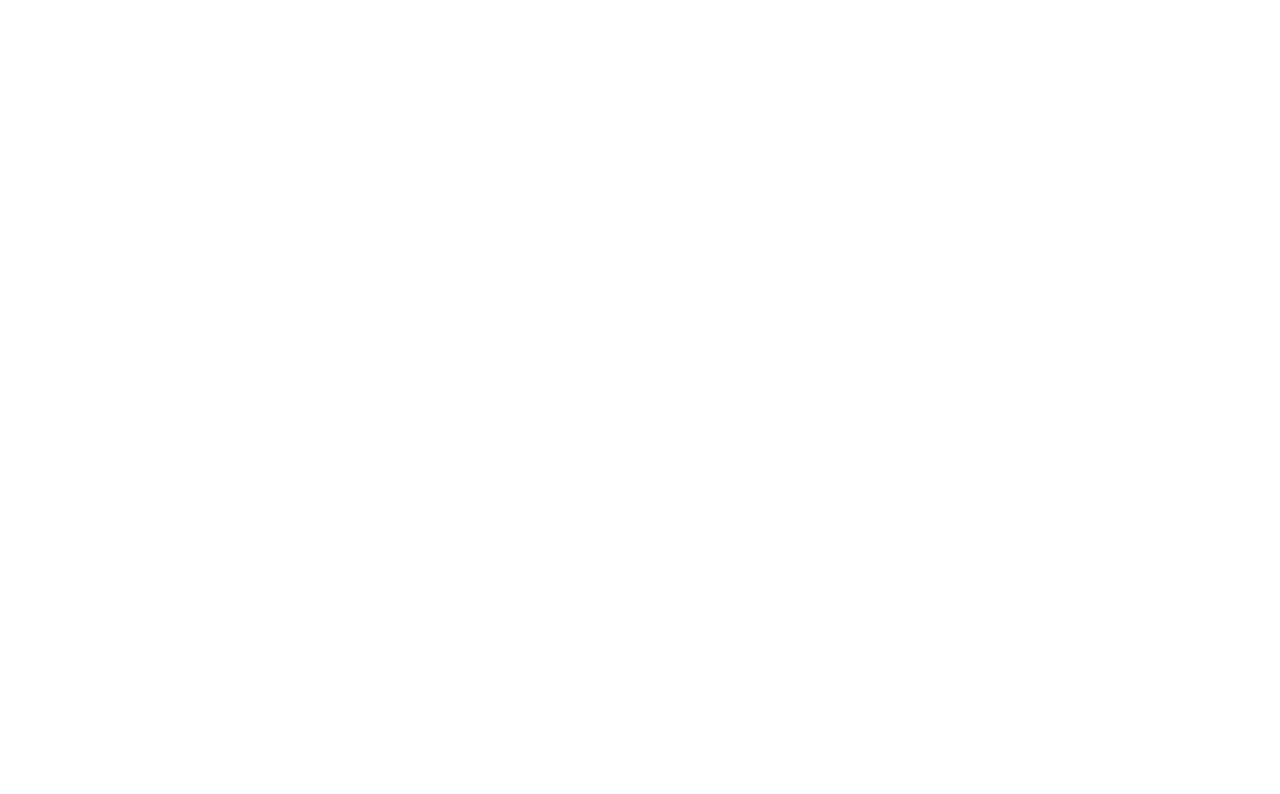
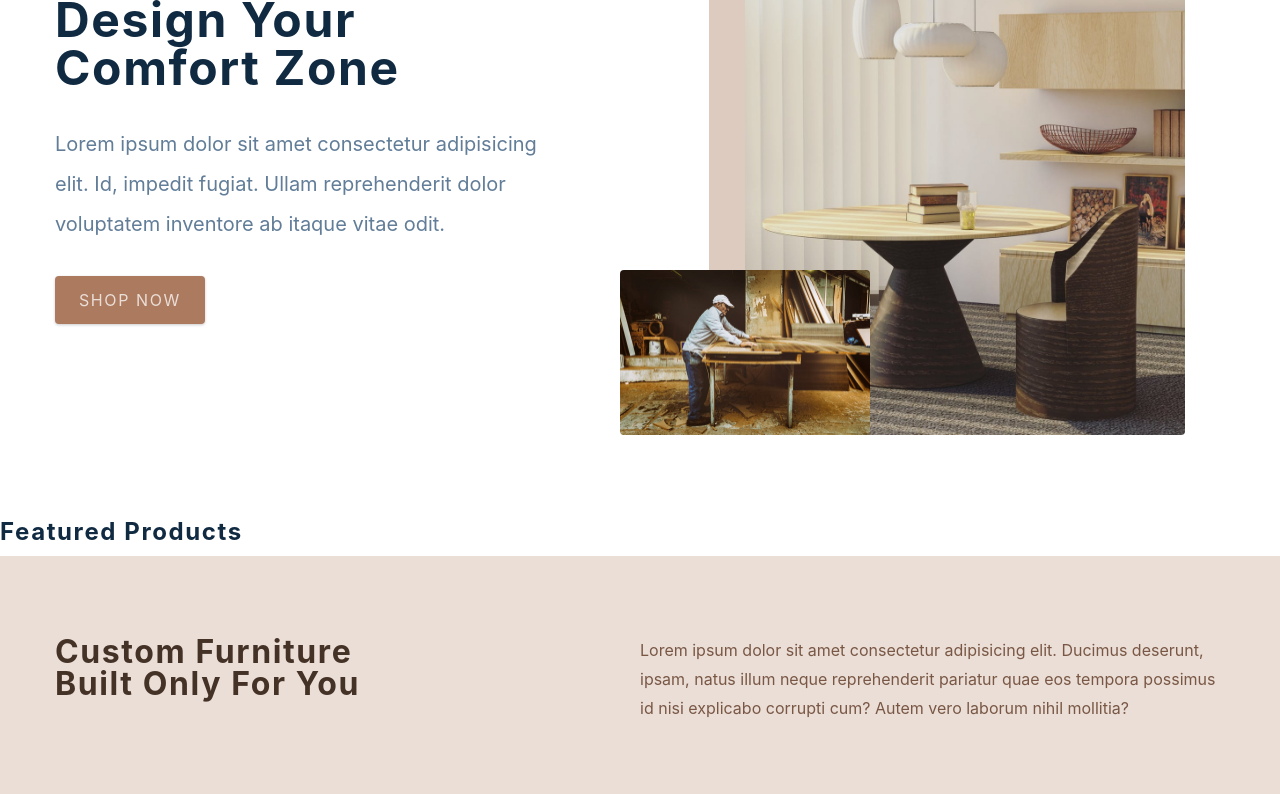
Before and after one commit to anand-nakat/Comfy-Sloth, a React (Create React App) app: page / in a window 1280 px wide. Shown: the part 280-1074 px from the top of the page. Before the commit the page ends 800 px from the top, so only its background shows below. Built offline with nearby package versions, Linux system fonts and the light colour scheme; the HTML template or start-up script is replaced by a standard one.

Commit message:
Home Page Setup

```diff
--- a/src/components/Contact.js
+++ b/src/components/Contact.js
@@ -1,9 +1,33 @@
-import React from 'react'
-import styled from 'styled-components'
+import React from "react";
+import styled from "styled-components";
 
 const Contact = () => {
-  return <h4>contact section</h4>
-}
+  return (
+    <Wrapper>
+      <div className="section-center">
+        <h3>Join our Newsletter and get 20% off</h3>
+        <div className="content">
+          <p>
+            Lorem ipsum dolor sit amet consectetur adipisicing elit. Molestiae,
+            temporibus. Laboriosam doloremque voluptate nihil accusantium error
+            mollitia dolores exercitationem dicta quas corrupti tempore fugit
+            deserunt odio laborum, voluptatibus non doloribus.
+          </p>
+          <form className="contact-form">
+            <input
+              type="email"
+              className="form-input"
+              placeholder="Enter Email"
+            />
+            <button type="submit" className="submit-btn">
+              Subscribe
+            </button>
+          </form>
+        </div>
+      </div>
+    </Wrapper>
+  );
+};
 const Wrapper = styled.section`
   padding: 5rem 0;
   h3 {
@@ -67,6 +91,6 @@
   @media (min-width: 1280px) {
     padding: 15rem 0;
   }
-`
+`;
 
-export default Contact
+export default Contact;
--- a/src/components/Hero.js
+++ b/src/components/Hero.js
@@ -1,12 +1,33 @@
-import React from 'react'
-import styled from 'styled-components'
-import { Link } from 'react-router-dom'
-import heroBcg from '../assets/hero-bcg.jpeg'
-import heroBcg2 from '../assets/hero-bcg-2.jpeg'
+import React from "react";
+import styled from "styled-components";
+import { Link } from "react-router-dom";
+import heroBcg from "../assets/hero-bcg.jpeg";
+import heroBcg2 from "../assets/hero-bcg-2.jpeg";
 
 const Hero = () => {
-  return <h4>hero</h4>
-}
+  return (
+    <Wrapper className="section-center">
+      <article className="content">
+        <h1>
+          Design your <br />
+          comfort zone
+        </h1>
+        <p>
+          Lorem ipsum dolor sit amet consectetur adipisicing elit. Id, impedit
+          fugiat. Ullam reprehenderit dolor voluptatem inventore ab itaque vitae
+          odit.
+        </p>
+        <Link to="/products" className="btn hero-btn">
+          shop now
+        </Link>
+      </article>
+      <article className="img-container">
+        <img src={heroBcg} alt="table" className="main-img" />
+        <img src={heroBcg2} alt="person working" className="accent-img" />
+      </article>
+    </Wrapper>
+  );
+};
 
 const Wrapper = styled.section`
   min-height: 60vh;
@@ -58,7 +79,7 @@
       border-radius: var(--radius);
     }
     .img-container::before {
-      content: '';
+      content: "";
       position: absolute;
       width: 10%;
       height: 80%;
@@ -68,6 +89,6 @@
       border-radius: var(--radius);
     }
   }
-`
+`;
 
-export default Hero
+export default Hero;
--- a/src/components/Services.js
+++ b/src/components/Services.js
@@ -1,10 +1,40 @@
-import React from 'react'
-import styled from 'styled-components'
-import { services } from '../utils/constants'
+import React from "react";
+import styled from "styled-components";
+import { services } from "../utils/constants";
 
 const Services = () => {
-  return <h4>services </h4>
-}
+  return (
+    <Wrapper>
+      <div className="section-center">
+        <article className="header">
+          <h3>
+            Custom Furniture <br />
+            built only for you
+          </h3>
+          <p>
+            Lorem ipsum dolor sit amet consectetur adipisicing elit. Ducimus
+            deserunt, ipsam, natus illum neque reprehenderit pariatur quae eos
+            tempora possimus id nisi explicabo corrupti cum? Autem vero laborum
+            nihil mollitia?
+          </p>
+        </article>
+        <div className="services-center">
+          {services.map((service) => {
+            const { id, icon, title, text } = service;
+
+            return (
+              <article className="service" key={id}>
+                <span className="icon">{icon}</span>
+                <h4>{title}</h4>
+                <p>{text}</p>
+              </article>
+            );
+          })}
+        </div>
+      </div>
+    </Wrapper>
+  );
+};
 
 const Wrapper = styled.section`
   h3,
@@ -68,5 +98,5 @@
       transform: translateY(5rem);
     }
   }
-`
-export default Services
+`;
+export default Services;
--- a/src/pages/AboutPage.js
+++ b/src/pages/AboutPage.js
@@ -15,11 +15,12 @@
             <div className="underline"></div>
           </div>
           <p>
-            Lorem, ipsum dolor sit amet consectetur adipisicing elit. Molestiae
-            nostrum doloribus nobis accusamus rerum a, illo unde magnam aliquam
-            blanditiis asperiores, voluptatibus dolorum suscipit odit nesciunt
-            minus sed at! Possimus facilis dicta id ullam omnis debitis iusto
-            tenetur veritatis dolorum?
+            Lorem ipsum dolor sit amet consectetur adipisicing elit. Fugit ex
+            minus quas iste assumenda ab delectus corporis eius laborum at
+            reprehenderit, doloribus excepturi illo rerum quod cupiditate,
+            dolorum natus eum voluptatem placeat provident nesciunt voluptates
+            quidem officiis? Natus quibusdam totam praesentium qui, dignissimos
+            asperiores inventore corrupti? Facere aliquam ut doloremque.
           </p>
         </article>
       </Wrapper>
--- a/src/pages/HomePage.js
+++ b/src/pages/HomePage.js
@@ -1,7 +1,15 @@
-import React from 'react'
-import { FeaturedProducts, Hero, Services, Contact } from '../components'
+import React from "react";
+import { FeaturedProducts, Hero, Services, Contact } from "../components";
+import { services } from "../utils/constants";
 const HomePage = () => {
-  return <h4>home page</h4>
-}
+  return (
+    <main>
+      <Hero />
+      <FeaturedProducts />
+      <Services />
+      <Contact />
+    </main>
+  );
+};
 
-export default HomePage
+export default HomePage;
```
